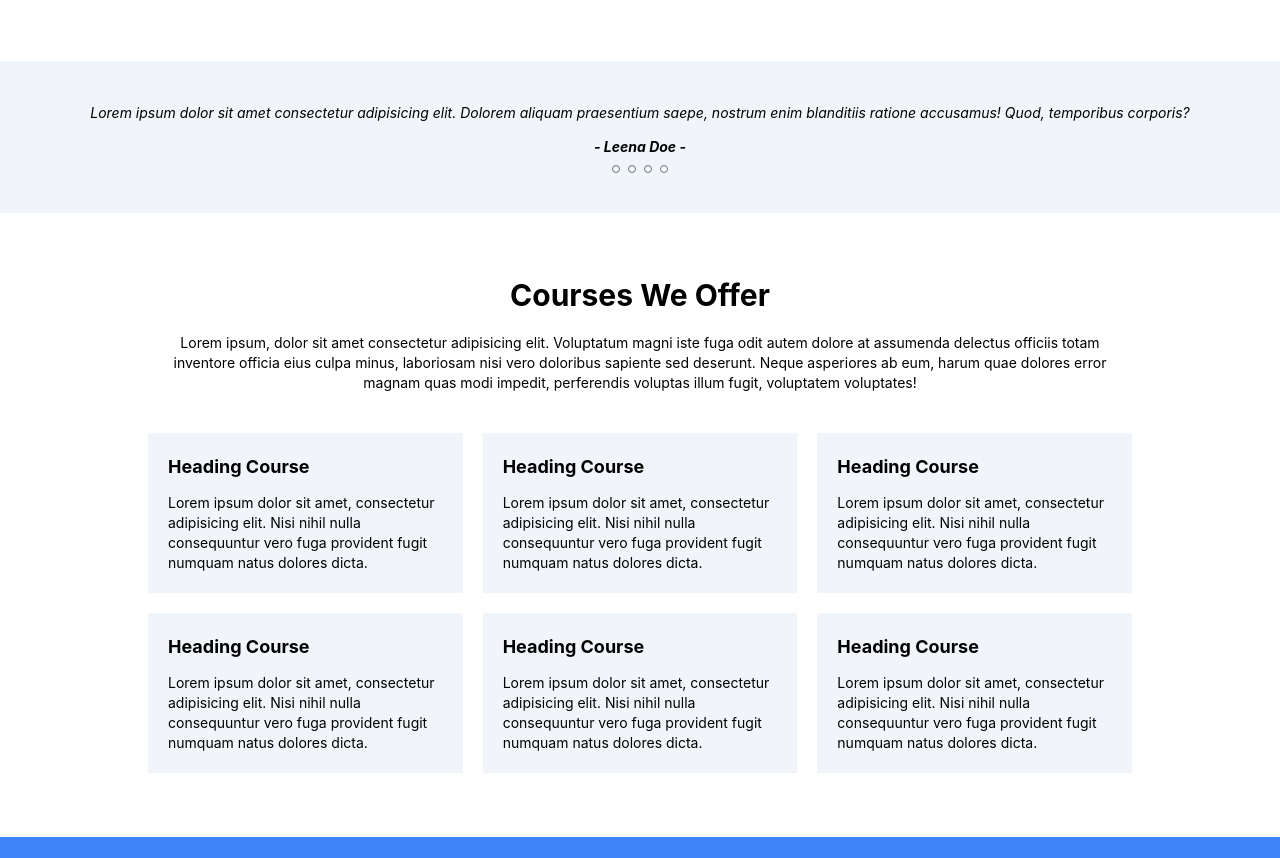
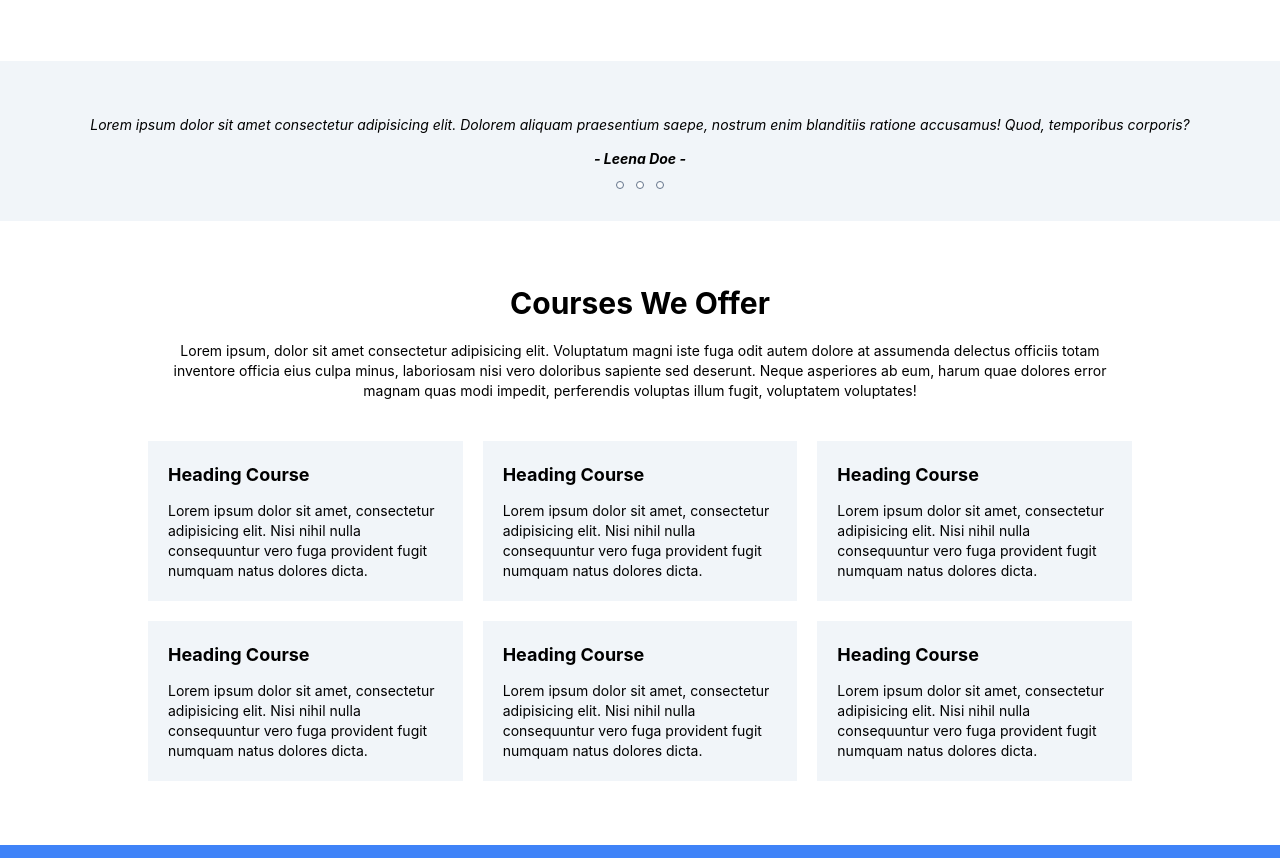
Before and after one commit to jeppung/assignment-web-basic, a website: page index.html in a window 1280 px wide. Shown: the part 1012-1870 px from the top of the page. Drawn offline with nearby package versions, Linux system fonts and the light colour scheme.

Commit message:
feat: adding carousel effect on testimonies on home

```diff
--- a/index.html
+++ b/index.html
@@ -238,7 +238,47 @@
                 </div>
             </section>
         </div>
-        <section class="px-5 py-10 bg-slate-100 w-full">
+
+        <section id="default-carousel" class="relative w-full h-fit px-5 py-10 bg-slate-100" data-carousel="slide">
+            <!-- Carousel wrapper -->
+            <div class="relative overflow-hidden h-20">
+                <!-- Item 1 -->
+                <div class="hidden duration-700 ease-in-out  h-full" data-carousel-item>
+                    <div class="hidden absolute w-full text-center md:flex h-full justify-center md:justify-center">
+                        <div class="text-center m-auto">
+                            <h3 class="italic text-sm leading-6">Lorem ipsum dolor sit amet consectetur adipisicing elit. Dolorem aliquam praesentium saepe, nostrum enim blanditiis ratione accusamus! Quod, temporibus corporis?</h3>
+                            <p class="mt-3 font-bold italic text-sm">- Leena Doe -</p>
+                        </div>
+                    </div>
+                </div>
+                <!-- Item 2 -->
+                <div class="hidden duration-700 ease-in-out  h-full" data-carousel-item>
+                    <div class="hidden absolute w-full text-center md:flex h-full justify-center md:justify-center">
+                        <div class="text-center m-auto">
+                            <h3 class="italic text-sm leading-6">Lorem ipsum dolor sit amet consectetur adipisicing elit. Dolorem aliquam praesentium saepe, nostrum enim blanditiis ratione accusamus! Quod, temporibus corporis?</h3>
+                            <p class="mt-3 font-bold italic text-sm">- Leena Doe -</p>
+                        </div>
+                    </div>
+                </div>
+                <!-- Item 3 -->
+                <div class="hidden duration-700 ease-in-out  h-full" data-carousel-item>
+                    <div class="hidden absolute w-full text-center md:flex h-full justify-center md:justify-center">
+                        <div class="text-center m-auto">
+                            <h3 class="italic text-sm leading-6">Lorem ipsum dolor sit amet consectetur adipisicing elit. Dolorem aliquam praesentium saepe, nostrum enim blanditiis ratione accusamus! Quod, temporibus corporis?</h3>
+                            <p class="mt-3 font-bold italic text-sm">- Leena Doe -</p>
+                        </div>
+                    </div>
+                </div>
+            </div>
+            <!-- Slider indicators -->
+            <div class="absolute z-30 flex space-x-3 -translate-x-1/2 left-1/2">
+                <button type="button" class="w-2 h-2 border-[1px] border-slate-500 rounded-full" aria-current="true" aria-label="Slide 1" data-carousel-slide-to="0"></button>
+                <button type="button" class="w-2 h-2 border-[1px] border-slate-500 rounded-full" aria-current="false" aria-label="Slide 2" data-carousel-slide-to="1"></button>
+                <button type="button" class="w-2 h-2 border-[1px] border-slate-500 rounded-full" aria-current="false" aria-label="Slide 3" data-carousel-slide-to="2"></button>
+            </div>
+        </section>
+
+        <!-- <section class="px-5 py-10 bg-slate-100 w-full">
             <div class="text-center">
                 <h3 class="italic text-sm leading-6">Lorem ipsum dolor sit amet consectetur adipisicing elit. Dolorem aliquam praesentium saepe, nostrum enim blanditiis ratione accusamus! Quod, temporibus corporis?</h3>
                 <p class="mt-3 font-bold italic text-sm">- Leena Doe -</p>
@@ -249,7 +289,7 @@
                     <span class="flex w-2 h-2 bg-white  border-[1px] border-slate-500 rounded-full"></span>
                 </div>
             </div>
-        </section>
+        </section> -->
         <div class="items-center bg-red-500 max-w-5xl">
             <section class="py-16 px-5 bg-white lg:px-0">
                 <div class="text-center">
```
Also changed, not shown: assets/css/tailwind-output.css.
